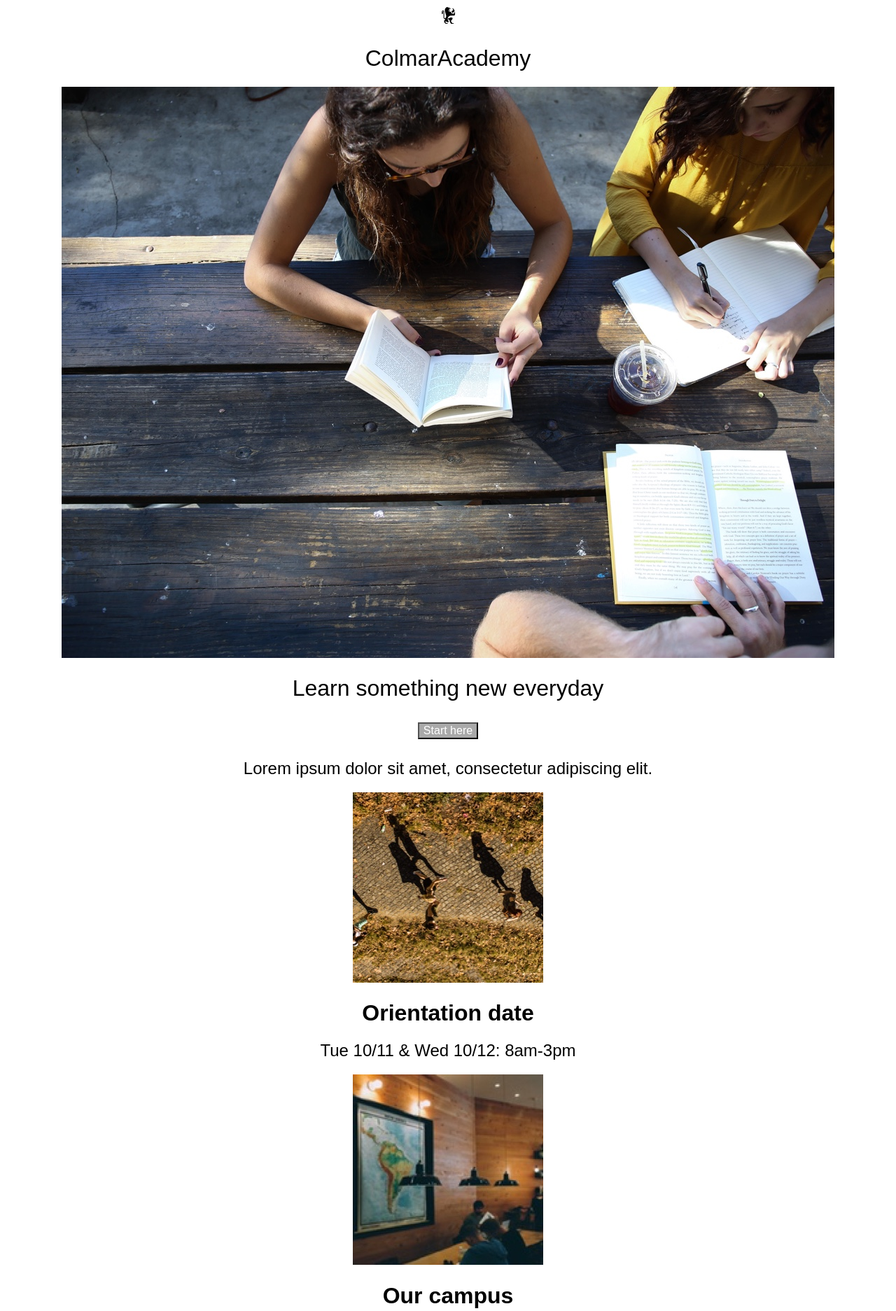
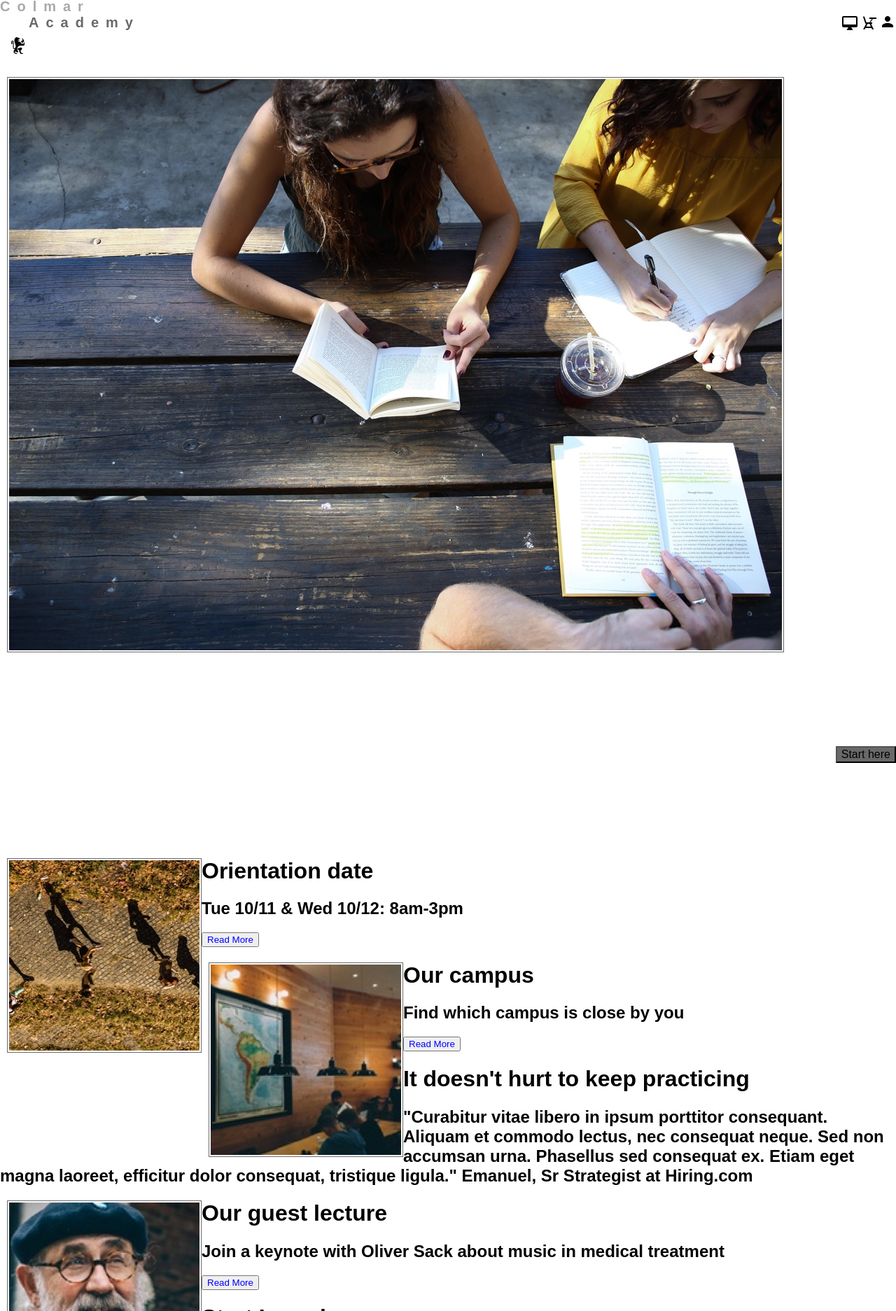
Before and after one commit to GhostGirlLigeia/Colmar-Academy, a plain HTML site: page index.html in a window 1280 px wide. Shown: the top 1873 px of the page at 70% size. Drawn offline with Linux system fonts and the light colour scheme.

Commit message:
Added multi color text

```diff
--- a/index.html
+++ b/index.html
@@ -4,18 +4,64 @@
     <meta charset="UTF-8">
     <meta name="viewport" content="width=device-width, initial-scale=1.0">
     <title>Colmar Academy</title>
-    <link rel="stylesheet" type="text/css" href="/resources/css/style.css">
+    <style>
+       .text {
+    position: relative;
+    top: 50%;
+    left: 50%;
+    transform: translate(-50%, -50%);
+    }
+
+    ul {
+    padding: 0;
+    margin: 0;
+    list-style: none;
+
+    }
+
+    ul li {
+    text-align: left;
+    font-size: 20px;
+    letter-spacing: 10px;
+    }
+    ul li:nth-child(1) {
+    color: darkgray;
+    }
+
+    ul li:nth-child(2) {
+    color: dimgray;
+    }
+    </style>
+    <link rel="stylesheet" type="text/css" href="resources/css/style.css">
 </head>
 
-<!--id-->
+    <img src="resources/images/ic-login.svg" alt="login" class="link--cta">
+    <img src="resources/images/ic-on-campus.svg" alt="on campus" class="link--cta">
+    <img src="resources/images/ic-online.svg" alt="online" class="link--cta">
+
+    <!--id-->
 <div class="id">
-    <img src="resources/images/ic-logo.svg" alt="">
-    <h1>ColmarAcademy</h1>
-</div>
+    <img src="resources/images/ic-logo.svg"
+    alt="Academy logo"
+    style="float: left;
+    clear: right;
+    margin-left: 10px;
+    margin-bottom: 5px;
+    padding: 2px;"/>
+    <h1 class="text">
+        <ul>
+            <li>Colmar</li>
+            <li>Academy</li>
+        </ul>
+    </h1>
+    </div>
+
 
 <!--banner-->
-<div class=".banner">
-    <img src="resources/images/banner.jpg" alt="banner">
+<div class="banner">
+    <img src="resources/images/banner.jpg"
+    alt="banner"
+    class="float-img"/>
     <h1>Learn something new everyday</h1>
     <button class="button">Start here</button>
     <p><h2>Lorem ipsum dolor sit amet, consectetur adipiscing elit.</h2></p>
@@ -24,16 +70,25 @@
 <body>
 
     <!--Orientation-->
- <img src="resources/images/information-orientation.jpg" alt="">
- <h1><span class="bold"><strong>Orientation date</strong></span></h1>
-    <h2>Tue 10/11 & Wed 10/12: 8am-3pm</h2>
-    <button id="toggle">Read More</button>
+    <div>
+         <img src="resources/images/information-orientation.jpg"
+         alt="orientation for the Academy"
+       class="float-img"/>
+         <h1 class="bold">Orientation date</h1>
+         <h2>Tue 10/11 & Wed 10/12: 8am-3pm</h2>
+         <button id="orientation">Read More</button>
+    </div>
 
     <!--Campus-->
-    <img src="resources/images/information-campus.jpg" alt="" srcset="">
-    <h1><span class="bold"><strong>Our campus</strong></span></h1>
-    <h2>Find which campus is close by you</h2>
-    <button id="toggle">Read More</button>
+    <div>
+        <img src="resources/images/information-campus.jpg"
+        alt="School campus"
+        class="float-img">
+        <h1 class="bold">Our campus</h1>
+        <h2>Find which campus is close by you</h2>
+        <button id="campus">Read More</button>
+    </div>
+
 
     <!--Keep practicing-->
     <h1>It doesn't hurt to keep practicing</h1>
@@ -41,42 +96,58 @@
         Aliquam et commodo lectus, nec consequat neque. Sed non accumsan urna.
         Phasellus sed consequat ex. Etiam eget magna laoreet, efficitur dolor consequat, tristique ligula."
 
-        Emanuel, Sr Strategist at Hiring.com
-    </h2></p>
+        Emanuel, Sr Strategist at Hiring.com</h2></p>
+
     <!--Guest Lecture-->
-    <img src="resources/images/information-guest-lecture.jpg" alt="">
-    <h1><span class="bold"><strong>Our guest lecture</strong></span></h1>
-    <h2>Join a keynote with Oliver Sack about music in medical treatment</h2>
-    <button id="toggle">Read More</button>
+    <div> <img src="resources/images/information-guest-lecture.jpg"
+        alt="One of the quest speakers"
+        class="float-img"/>
+        <h1 class="bold">Our guest lecture</h1>
+        <h2>Join a keynote with Oliver Sack about music in medical treatment</h2>
+        <button id="guest">Read More</button>
+    </div>
+
 
     <!--Start Learning-->
-    <h1>Start Learning</h1>
-    <img src="resources/images/course-software.jpg" alt="">
+    <h1 >Start Learning</h1>
+    <img src="resources/images/course-software.jpg"
+    alt="Software engineering"
+    class="float-img"/>
     <h2>Software engineering</h2>
     <h3>COURSES</h3>
     <h3>Web Development, Mobile Development, iOT, APIs</h3>
 
-    <img src="resources/images/course-computer-art.jpg" alt="">
+    <img src="resources/images/course-computer-art.jpg"
+    alt="course-computer-art"
+    class="float-img"/>
     <h2>Computer art</h2>
     <h3>COURSES</h3>
     <h3>Imaging & Design, Web Design, Motion Graphics & Visual Effects, Computer Animation</h3>
 
-    <img src="resources/images/course-design.jpg" alt="">
+    <img src="resources/images/course-design.jpg"
+    alt="Computer design"
+    class="float-img"/>
     <h2>Design</h2>
     <h3>COURSES</h3>
     <h3>User Experience Design, User Research, Visual Design</h3>
 
-    <img src="resources/images/course-data.jpg" alt="">
+    <img src="resources/images/course-data.jpg"
+    alt="Computer data"
+    class="float-img"/>
     <h2>Data</h2>
     <h3>COURSES</h3>
     <h3>Data Science, Big Data, SQL, Data Visualizatio,</h3>
 
-    <img src="resources/images/course-business.jpg" alt="">
+    <img src="resources/images/course-business.jpg"
+    alt="Business course"
+    class="float-img"/>
     <h2>Business</h2>
     <h3>COURSES</h3>
     <h3>Product Development, Business Development, Startup</h3>
 
-    <img src="resources/images/course-marketing.jpg" alt="">
+    <img src="resources/images/course-marketing.jpg"
+    alt="Marketing course"
+    class="float-img"/>
     <h2>Marketing</h2>
     <h3>COURSES</h3>
     <h3>Analytics, Content Marketing, Mobile Marketing</h3>
--- a/resources/css/style.css
+++ b/resources/css/style.css
@@ -1,9 +1,30 @@
-h1,
-h2,
-h3,
+@media only screen and (min-width: 768px) and (max-width: 1024px) and (orientation: landscape) {
+    /* CSS ruleset */
+}
+
+body {
+    background: white;
+    margin: 0;
+    padding: 0;
+    font-family: Arial, Helvetica, sans-serif;
+    color: black
+    }
+
+h1
+h2
+h3
 p {
-    font-family: Arial, Helvetica, sans-serif;
-    font-weight: normal;
+  font-family: Arial, Helvetica, sans-serif;
+  font-weight: normal;
+}
+
+.float-img {
+    float: left;
+    clear: right;
+    margin-left: 10px;
+    margin-bottom: 5px;
+    border: solid dimgray 1px;
+    padding: 2px;
 }
 
 
@@ -11,39 +32,32 @@ p {
     font-weight: bold;
 }
 
+
 .id {
-
+    background-color: white;
+    text-align: left;
+    font-family: Arial, Helvetica, sans-serif;
+    font-size: 16px;
+    font-weight: normal;
+    color: black;
 }
 
+
 .banner {
-    background-color: gray;
     text-align: right;
     font-family: Arial, Helvetica, sans-serif;
     font-size: 32px;
     font-weight: normal;
-    color: black;
-    margin-left: 24px;
-    margin-right: 32px;
-    padding: 64px, 32px;
-}
+    color: white;
+  }
 
-#toggle {
-    color: blue;
-    display: none;}
-
-body {
-    background-color: white;
-    text-align: center;
-    font-family: Arial, Helvetica, sans-serif;
-}
 
 .button {
-    margin-top: 8px;
-    margin-bottom: 8px;
-    background-color: darkgray;
-    color: white;
+    text-align: left;
     font-family: Arial, Helvetica, sans-serif;
     font-size: 16px;
+    background-color: dimgray;
+    color: black;
 }
 
 .header--main {
@@ -51,26 +65,30 @@ body {
     font-size: 40;
     font-weight: normal;
     text-align: right;
+
 }
 
-
 #orientation {
+    color: blue;
 
 }
 
 #campus {
+   color: blue;
+
 
 }
 
+
 #guest {
+    color: blue;
 
 }
 
-#learning {
-
-}
-
-#thesis {
+.link--cta {
+    font-size: 16px;
+    color: black;
+    float: right;
 
 }
 
@@ -78,3 +96,5 @@ body {
     font-size: 21px;
     color: gray;
     text-align: right;
+
+}
```
